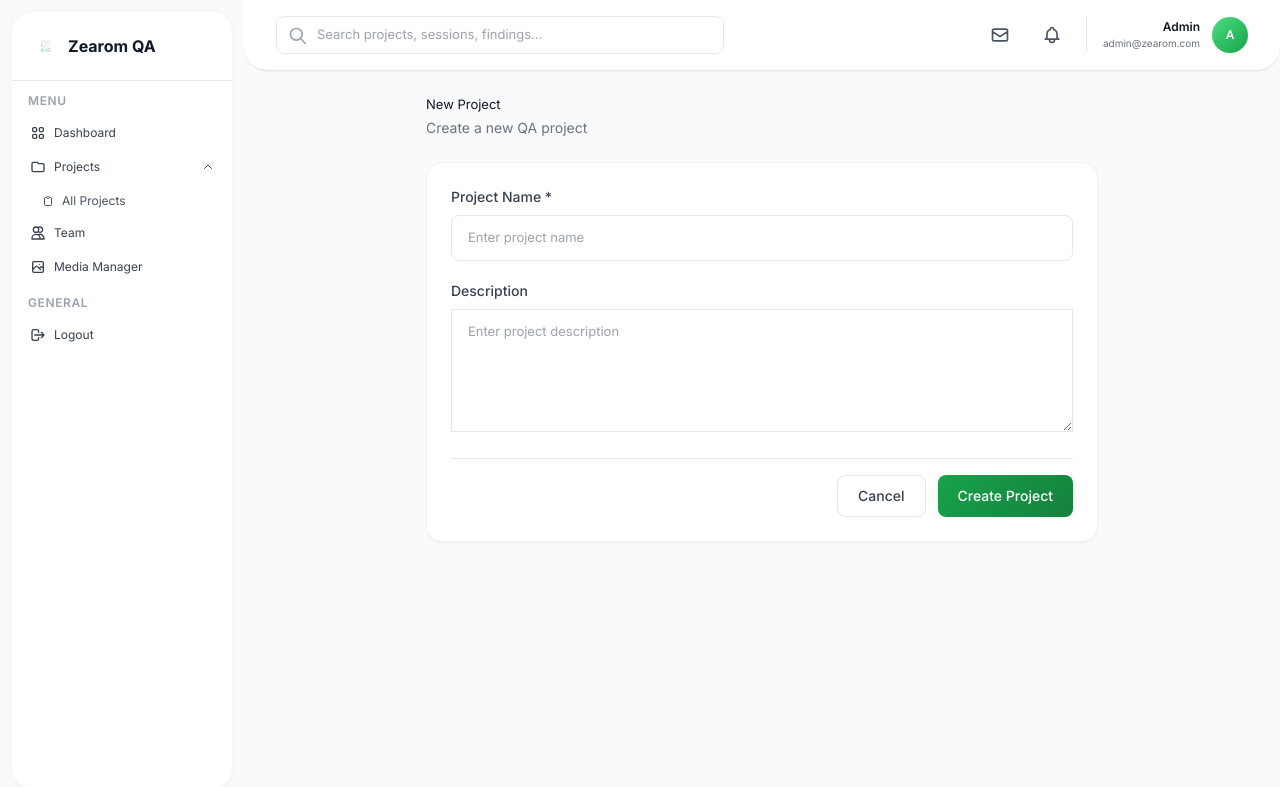
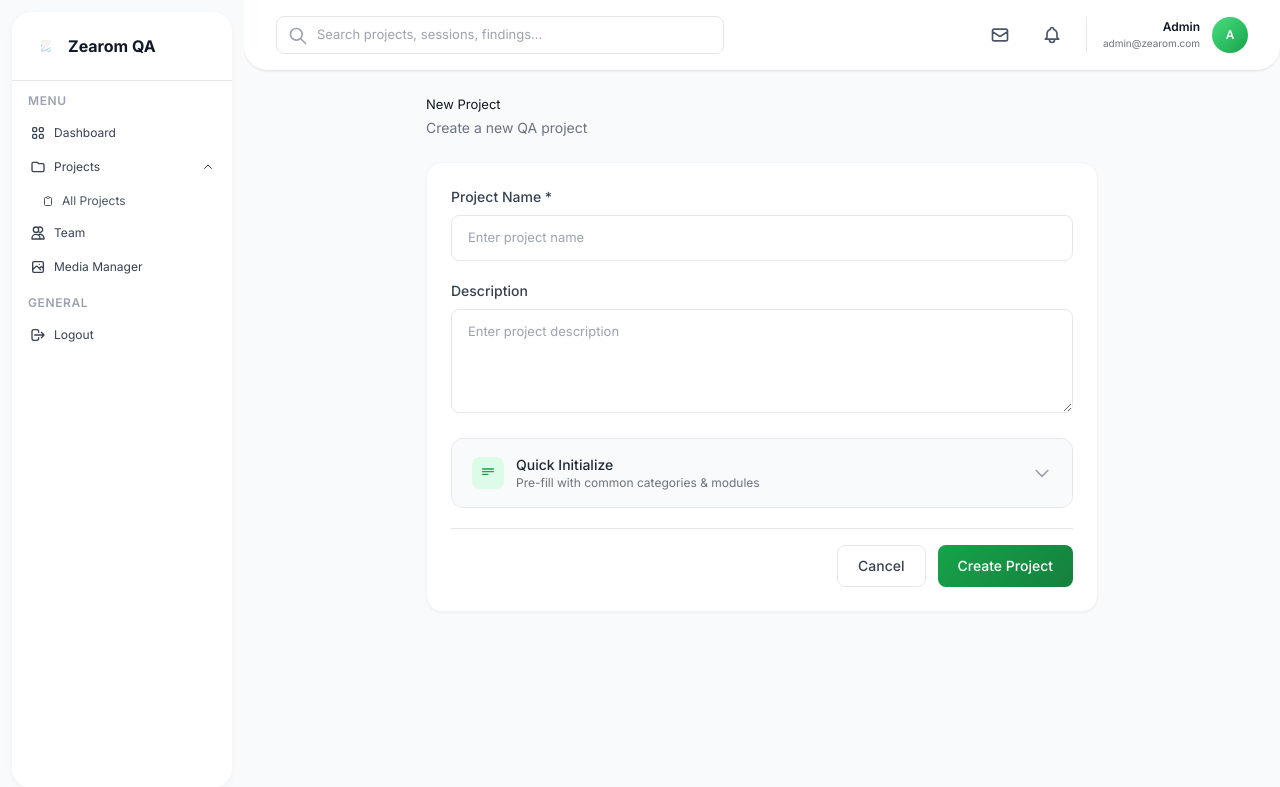
Before and after one commit to Levi-LMN/Zearom-QA, a Flask app: page /project/new in a window 1280 px wide. Shown: the top 787 px of the page. Run offline with Flask 3, Linux system fonts and the light colour scheme; a user stored in the database is signed in; some libraries are stand-ins or nearby versions.

Commit message:
added initialization

```diff
--- a/app.py
+++ b/app.py
@@ -522,6 +522,81 @@ def projects():
     return render_template('projects.html', projects=all_projects)
 
 
+# Preset templates for quick project initialization
+PROJECT_TEMPLATES = {
+    'web_app': {
+        'label': 'Web Application',
+        'categories': [
+            {'name': 'UI / Visual', 'color': '#3B82F6', 'description': 'Layout, design, and visual presentation issues'},
+            {'name': 'Functionality', 'color': '#10B981', 'description': 'Features not working as expected'},
+            {'name': 'Performance', 'color': '#F59E0B', 'description': 'Slow load times, memory leaks, and responsiveness'},
+            {'name': 'Security', 'color': '#EF4444', 'description': 'Authentication, authorization, and data exposure issues'},
+            {'name': 'Accessibility', 'color': '#8B5CF6', 'description': 'WCAG compliance and screen reader support'},
+            {'name': 'Cross-browser', 'color': '#6B7280', 'description': 'Browser-specific compatibility issues'},
+        ],
+        'modules': [
+            {'name': 'Authentication', 'color': '#EF4444', 'description': 'Login, registration, password reset, OAuth'},
+            {'name': 'Dashboard', 'color': '#3B82F6', 'description': 'Main dashboard views and widgets'},
+            {'name': 'User Management', 'color': '#8B5CF6', 'description': 'Profile, settings, roles and permissions'},
+            {'name': 'API / Integrations', 'color': '#F59E0B', 'description': 'Third-party integrations and REST/GraphQL endpoints'},
+            {'name': 'Notifications', 'color': '#10B981', 'description': 'Email, in-app, and push notifications'},
+        ],
+    },
+    'mobile_app': {
+        'label': 'Mobile Application',
+        'categories': [
+            {'name': 'UI / Visual', 'color': '#3B82F6', 'description': 'Layout, design, and visual presentation issues'},
+            {'name': 'Functionality', 'color': '#10B981', 'description': 'Features not working as expected'},
+            {'name': 'Performance', 'color': '#F59E0B', 'description': 'Startup time, jank, and battery usage'},
+            {'name': 'Crash / Stability', 'color': '#EF4444', 'description': 'App crashes and unexpected exits'},
+            {'name': 'Device Compatibility', 'color': '#8B5CF6', 'description': 'Issues on specific device models or OS versions'},
+            {'name': 'Offline / Sync', 'color': '#6B7280', 'description': 'Offline behavior and data synchronization'},
+        ],
+        'modules': [
+            {'name': 'Onboarding', 'color': '#10B981', 'description': 'Splash screen, permissions, and first-run flow'},
+            {'name': 'Authentication', 'color': '#EF4444', 'description': 'Login, biometrics, and session handling'},
+            {'name': 'Home Screen', 'color': '#3B82F6', 'description': 'Main home/feed screen'},
+            {'name': 'Profile', 'color': '#8B5CF6', 'description': 'User profile and account settings'},
+            {'name': 'Push Notifications', 'color': '#F59E0B', 'description': 'Notification delivery and deep-linking'},
+        ],
+    },
+    'api': {
+        'label': 'API / Backend',
+        'categories': [
+            {'name': 'Correctness', 'color': '#10B981', 'description': 'Wrong data returned or business logic errors'},
+            {'name': 'Performance', 'color': '#F59E0B', 'description': 'Response time, throughput, and bottlenecks'},
+            {'name': 'Security', 'color': '#EF4444', 'description': 'Auth, injection, rate limiting, and data exposure'},
+            {'name': 'Error Handling', 'color': '#8B5CF6', 'description': 'Missing or incorrect error responses'},
+            {'name': 'Documentation', 'color': '#3B82F6', 'description': 'Incorrect or missing API docs'},
+        ],
+        'modules': [
+            {'name': 'Authentication', 'color': '#EF4444', 'description': 'Token issuance, refresh, and validation'},
+            {'name': 'User Endpoints', 'color': '#8B5CF6', 'description': '/users CRUD and related endpoints'},
+            {'name': 'Core Business Logic', 'color': '#3B82F6', 'description': 'Primary domain-specific endpoints'},
+            {'name': 'Webhooks', 'color': '#F59E0B', 'description': 'Outgoing event webhooks'},
+            {'name': 'Admin Endpoints', 'color': '#6B7280', 'description': 'Admin-only management endpoints'},
+        ],
+    },
+    'ecommerce': {
+        'label': 'E-Commerce',
+        'categories': [
+            {'name': 'UI / Visual', 'color': '#3B82F6', 'description': 'Layout, design, and visual presentation issues'},
+            {'name': 'Functionality', 'color': '#10B981', 'description': 'Features not working as expected'},
+            {'name': 'Payments', 'color': '#EF4444', 'description': 'Checkout, payment gateway, and billing issues'},
+            {'name': 'Performance', 'color': '#F59E0B', 'description': 'Page speed and scalability under load'},
+            {'name': 'Security', 'color': '#DC2626', 'description': 'PCI compliance and data protection'},
+        ],
+        'modules': [
+            {'name': 'Product Catalog', 'color': '#3B82F6', 'description': 'Listings, search, filtering, and detail pages'},
+            {'name': 'Cart & Checkout', 'color': '#EF4444', 'description': 'Add to cart, cart management, and checkout flow'},
+            {'name': 'Payments', 'color': '#F59E0B', 'description': 'Payment gateway integration and order confirmation'},
+            {'name': 'User Accounts', 'color': '#8B5CF6', 'description': 'Registration, login, and order history'},
+            {'name': 'Admin / Inventory', 'color': '#6B7280', 'description': 'Product management and stock control'},
+        ],
+    },
+}
+
+
 @app.route('/project/new', methods=['GET', 'POST'])
 @login_required
 @admin_required
@@ -529,17 +604,44 @@ def new_project():
     if request.method == 'POST':
         name = request.form.get('name')
         description = request.form.get('description')
+        template_key = request.form.get('template', '')
 
         project = Project(name=name, description=description, created_by=current_user.id)
         db.session.add(project)
-        db.session.commit()
+        db.session.flush()  # get project.id before commit
         project.members.append(current_user)
-        db.session.commit()
-
+
+        # Seed categories and modules if a template was chosen
+        if template_key and template_key in PROJECT_TEMPLATES:
+            template = PROJECT_TEMPLATES[template_key]
+            selected_cats = request.form.getlist('init_categories')
+            selected_mods = request.form.getlist('init_modules')
+
+            for cat_data in template['categories']:
+                if cat_data['name'] in selected_cats:
+                    db.session.add(Category(
+                        name=cat_data['name'],
+                        description=cat_data['description'],
+                        color=cat_data['color'],
+                        project_id=project.id,
+                        created_by=current_user.id
+                    ))
+
+            for mod_data in template['modules']:
+                if mod_data['name'] in selected_mods:
+                    db.session.add(Module(
+                        name=mod_data['name'],
+                        description=mod_data['description'],
+                        color=mod_data['color'],
+                        project_id=project.id,
+                        created_by=current_user.id
+                    ))
+
+        db.session.commit()
         flash('Project created successfully!', 'success')
         return redirect(url_for('project_detail', project_id=project.id))
 
-    return render_template('project_form.html')
+    return render_template('project_form.html', templates=PROJECT_TEMPLATES)
 
 
 @app.route('/project/<int:project_id>')
--- a/templates/project_form.html
+++ b/templates/project_form.html
@@ -10,7 +10,7 @@
     </div>
 
     <div class="bg-white rounded-2xl shadow-sm border border-gray-100 p-6">
-        <form method="POST">
+        <form method="POST" id="project-form">
             <div class="space-y-5">
                 <div>
                     <label class="block text-sm font-medium text-gray-700 mb-2">Project Name *</label>
@@ -22,10 +22,63 @@
 
                 <div>
                     <label class="block text-sm font-medium text-gray-700 mb-2">Description</label>
-                    <textarea name="description" rows="5"
-                              class="w-full px-4 py-3 border border-gray-200rounded-lg focus:outline-none focus:ring-2 focus:ring-green-500 focus:border-transparent"
+                    <textarea name="description" rows="4"
+                              class="w-full px-4 py-3 border border-gray-200 rounded-lg focus:outline-none focus:ring-2 focus:ring-green-500 focus:border-transparent"
                               placeholder="Enter project description">{{ project.description if project else '' }}</textarea>
                 </div>
+
+                {% if not project %}
+                <!-- Quick Initialize Section -->
+                <div class="border border-gray-200 rounded-xl overflow-hidden">
+                    <button type="button" id="toggle-init"
+                            class="w-full flex items-center justify-between px-5 py-4 bg-gray-50 hover:bg-gray-100 transition text-left">
+                        <div class="flex items-center space-x-3">
+                            <div class="w-8 h-8 bg-green-100 rounded-lg flex items-center justify-center">
+                                <svg class="w-4 h-4 text-green-600" fill="none" stroke="currentColor" viewBox="0 0 24 24">
+                                    <path stroke-linecap="round" stroke-linejoin="round" stroke-width="2" d="M4 6h16M4 10h16M4 14h8"/>
+                                </svg>
+                            </div>
+                            <div>
+                                <p class="text-sm font-medium text-gray-800">Quick Initialize</p>
+                                <p class="text-xs text-gray-500">Pre-fill with common categories &amp; modules</p>
+                            </div>
+                        </div>
+                        <svg id="toggle-icon" class="w-5 h-5 text-gray-400 transition-transform duration-200" fill="none" stroke="currentColor" viewBox="0 0 24 24">
+                            <path stroke-linecap="round" stroke-linejoin="round" stroke-width="2" d="M19 9l-7 7-7-7"/>
+                        </svg>
+                    </button>
+
+                    <div id="init-panel" class="hidden px-5 pb-5 pt-4 space-y-5">
+                        <!-- Template picker -->
+                        <input type="hidden" name="template" id="selected-template" value="">
+                        <div>
+                            <p class="text-xs font-semibold text-gray-500 uppercase tracking-wide mb-3">Project Type</p>
+                            <div class="grid grid-cols-2 gap-2">
+                                {% for key, tpl in templates.items() %}
+                                <button type="button"
+                                        onclick="selectTemplate('{{ key }}')"
+                                        id="tpl-btn-{{ key }}"
+                                        class="tpl-btn px-4 py-2.5 border border-gray-200 rounded-lg text-sm text-gray-700 text-left hover:border-green-400 hover:bg-green-50 transition">
+                                    {{ tpl.label }}
+                                </button>
+                                {% endfor %}
+                            </div>
+                        </div>
+
+                        <!-- Categories checklist -->
+                        <div id="categories-section" class="hidden">
+                            <p class="text-xs font-semibold text-gray-500 uppercase tracking-wide mb-3">Categories to add</p>
+                            <div id="categories-list" class="space-y-2"></div>
+                        </div>
+
+                        <!-- Modules checklist -->
+                        <div id="modules-section" class="hidden">
+                            <p class="text-xs font-semibold text-gray-500 uppercase tracking-wide mb-3">Modules to add</p>
+                            <div id="modules-list" class="space-y-2"></div>
+                        </div>
+                    </div>
+                </div>
+                {% endif %}
 
                 <div class="flex justify-end space-x-3 pt-4 border-t">
                     <a href="{{ url_for('projects') if not project else url_for('project_detail', project_id=project.id) }}"
@@ -40,4 +93,56 @@
         </form>
     </div>
 </div>
+
+{% if not project %}
+<script>
+const TEMPLATES = {{ templates | tojson }};
+
+// Toggle panel open/close
+document.getElementById('toggle-init').addEventListener('click', function () {
+    const panel = document.getElementById('init-panel');
+    const icon = document.getElementById('toggle-icon');
+    const hidden = panel.classList.toggle('hidden');
+    icon.style.transform = hidden ? '' : 'rotate(180deg)';
+});
+
+function selectTemplate(key) {
+    // Highlight selected button
+    document.querySelectorAll('.tpl-btn').forEach(btn => {
+        btn.classList.remove('border-green-500', 'bg-green-50', 'text-green-700', 'font-medium');
+    });
+    const activeBtn = document.getElementById('tpl-btn-' + key);
+    activeBtn.classList.add('border-green-500', 'bg-green-50', 'text-green-700', 'font-medium');
+
+    document.getElementById('selected-template').value = key;
+
+    const tpl = TEMPLATES[key];
+    renderCheckboxList('categories-list', 'init_categories', tpl.categories, 'color');
+    renderCheckboxList('modules-list', 'init_modules', tpl.modules, 'color');
+
+    document.getElementById('categories-section').classList.remove('hidden');
+    document.getElementById('modules-section').classList.remove('hidden');
+}
+
+function renderCheckboxList(containerId, inputName, items, colorKey) {
+    const container = document.getElementById(containerId);
+    container.innerHTML = '';
+    items.forEach(item => {
+        const id = inputName + '_' + item.name.replace(/\s+/g, '_');
+        const div = document.createElement('label');
+        div.className = 'flex items-center space-x-3 p-3 rounded-lg border border-gray-100 hover:bg-gray-50 cursor-pointer transition';
+        div.innerHTML = `
+            <input type="checkbox" name="${inputName}" value="${item.name}" id="${id}" checked
+                   class="w-4 h-4 rounded border-gray-300 text-green-600 focus:ring-green-500">
+            <span class="w-3 h-3 rounded-full flex-shrink-0" style="background:${item[colorKey]}"></span>
+            <div class="flex-1 min-w-0">
+                <p class="text-sm font-medium text-gray-800">${item.name}</p>
+                <p class="text-xs text-gray-400 truncate">${item.description}</p>
+            </div>
+        `;
+        container.appendChild(div);
+    });
+}
+</script>
+{% endif %}
 {% endblock %}
```
